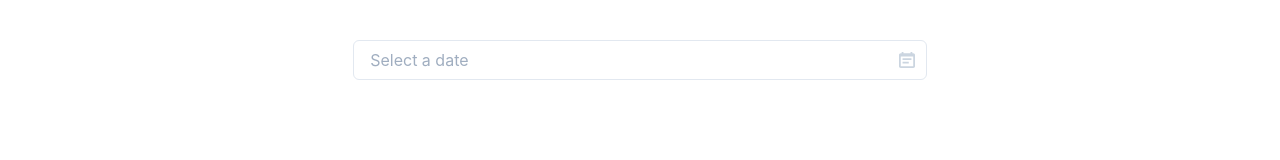
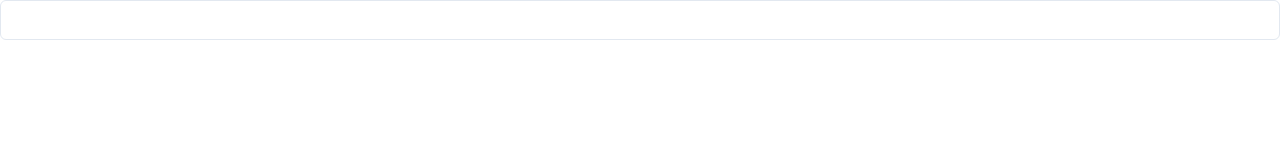
Before and after one commit to AntoineLamoureux-crypto/chakra-date-picker, a React (Create React App) app: page / in a window 1280 px wide. Shown: the top 160 px of the page. Built offline with nearby package versions, Linux system fonts and the light colour scheme.

Commit message:
Adding dropdown

```diff
--- a/src/App.js
+++ b/src/App.js
@@ -1,10 +1,25 @@
 import React, { useState } from "react";
+import _ from 'lodash'
 import DatePicker from "./DatePicker/DatePicker";
 import { SINGLE_SELECTION_MODE, MINDATE, MAXDATE } from './DatePicker/utils'
 import { LANG_EN, LANG_FR } from './DatePicker/utils'
+import Dropdown from './DropDown/Dropdown'
+
+const items = [
+  { label: 'H', value: 'hsj' },
+  { label: 'He', value: 'hsj2' },
+  { label: 'Hews', value: 'hrs' },
+  { label: 'Hewss', value: 'hrsmew' },
+  { label: 'HewMqWE', value: 'hrsm' },
+  { label: 'V', value: 'hrsmdsa' },
+  { label: 'M', value: 'hrsma1' },
+]
 
 function App() {
-    const [currentDate, setCurrentDate ] = useState()
+  const [currentDate, setCurrentDate] = useState()
+  const [options, setOtions] = useState(items);
+  const [currentText, setCurrentText] = useState('');
+
   const configs = {
     minDate: MINDATE,
     maxDate: MAXDATE,
@@ -12,9 +27,20 @@ function App() {
     lang: LANG_FR
   }
 
+  function onTextChange(text) {
+    const newOptions = _.filter(items, item => item.label.includes(text))
+    console.log(newOptions)
+    setOtions(newOptions)
+  }
+
+  function onChange(value) {
+    setCurrentText(value)
+  }
+
   return (
     <>
-      <DatePicker configs={configs} value={currentDate} onChange={setCurrentDate} />
+      {/*<DatePicker configs={configs} value={currentDate} onChange={setCurrentDate} />*/}
+      <Dropdown options={options} value={currentText} onChange={onChange} onTextChange={onTextChange} />
     </>
   );
 }
--- a/src/DatePicker/Calendar.jsx
+++ b/src/DatePicker/Calendar.jsx
@@ -15,10 +15,10 @@ function Calendar({ calendars, getBackProps, getForwardProps, getDateProps, lang
         {calendars.map(calendar => (
           <Stack key={`${calendar.month}${calendar.year}`} display={'inline-block'} width={'50%'} p={'0 10px 30px'} boxSizing={'border-box'} boxShadow={'lg'} borderRadius={'lg'} boxSize={'400px'} height={'container.xm'} textAlign={'center'} border={'transparent'}>
             <Box my={2}>
-                <Button mx={1} _hover={{bgColor: 'transparent'}} bgColor={'transparent'} {...getBackProps({calendars, offset: 12})}> {<FaAngleDoubleLeft />} </Button>
-                <Button mx={1} _hover={{bgColor: 'transparent'}} bgColor={'transparent'} {...getBackProps({ calendars })}> {<FaAngleLeft />} </Button>
-                <Button mx={1} _hover={{bgColor: 'transparent'}} bgColor={'transparent'} {...getForwardProps({ calendars })}> {<FaAngleRight />} </Button>
-                <Button mx={1} _hover={{bgColor: 'transparent'}} bgColor={'transparent'} {...getForwardProps({ calendars, offset: 12, })}> {<FaAngleDoubleRight />} </Button>
+                <Button mx={1} _hover={{bgColor: 'transparent'}} bgColor={'transparent'} {...getBackProps({calendars, offset: 12 })}> {<FaAngleDoubleLeft />} </Button>
+                <Button mx={1} _hover={{bgColor: 'transparent'}} bgColor={'transparent'} {...getBackProps({ calendars, offset: 1 })}> {<FaAngleLeft />} </Button>
+                <Button mx={1} _hover={{bgColor: 'transparent'}} bgColor={'transparent'} {...getForwardProps({ calendars, offset: 1 })}> {<FaAngleRight />} </Button>
+                <Button mx={1} _hover={{bgColor: 'transparent'}} bgColor={'transparent'} {...getForwardProps({ calendars, offset: 12 })}> {<FaAngleDoubleRight />} </Button>
                 <Box>
                     <Text fontSize={'large'} fontWeight={'medium'} fontStyle={'initial'}>{(lang === LANG_EN ?  monthNamesShortEN[calendar.month] : monthNamesShortFR[calendar.month])} {calendar.year}</Text>
                 </Box>
--- a/src/DatePicker/DatePicker.jsx
+++ b/src/DatePicker/DatePicker.jsx
@@ -5,11 +5,10 @@ import { CalendarIcon } from '@chakra-ui/icons'
 import SingleSelection from './SingleSelection'
 import { SINGLE_SELECTION_MODE } from './utils'
 
-function DatePicker({ configs, value, onChange, offset, setOffset}) {
+function DatePicker({ configs, value, onChange }) {
     const [isOpen, setIsOpen] = useState(false)
 
     return <>
-        <Container my={'10'}>
         <Popover isLazy isOpen={isOpen}>
             <InputGroup>
                 <Input type={'date-fn'} placeholder={value == null ? 'Select a date' : value} isReadOnly={true}/>
@@ -18,12 +17,11 @@ function DatePicker({ configs, value, onChange, offset, setOffset}) {
                 </PopoverTrigger>
                 <PopoverContent>
                     <PopoverBody >
-                            {configs.selectionMode === SINGLE_SELECTION_MODE ? <SingleSelection currentDate={value} setCurrentDate={onChange} setIsOpen={setIsOpen} configs={configs} initialOffset={offset} setOffset={setOffset} />: <> </> }
+                        {configs.selectionMode === SINGLE_SELECTION_MODE ? <SingleSelection currentDate={value} setCurrentDate={onChange} setIsOpen={setIsOpen} configs={configs} />: <> </> }
                     </PopoverBody>
                 </PopoverContent>
             </InputGroup>
         </Popover>
-        </Container>
     </>;
 }
 
--- a/src/DatePicker/SingleSelection.jsx
+++ b/src/DatePicker/SingleSelection.jsx
@@ -3,8 +3,7 @@ import { useDayzed } from 'dayzed';
 import Calendar from './Calendar'
 
 function SingleSelection({ currentDate, setCurrentDate, setIsOpen, configs}) {
-
-    const [nextOffset, setNextOffset] = useState(0)
+    const [offset, setOffset] = useState(0)
 
     function handleOnDateSelected({ date }) {
       setCurrentDate(date);
@@ -13,13 +12,14 @@ function SingleSelection({ currentDate, setCurrentDate, setIsOpen, configs}) {
     };
 
     function handleOnOffsetChanged({ offset }) {
-      setNextOffset(offset);
+      setOffset(offset);
+      console.log(offset)
     };
 
     const props = {
         selected: currentDate,
         onDateSelected: handleOnDateSelected,
-        offset: nextOffset,
+        offset: offset,
         onOffsetChanged: handleOnOffsetChanged,
         minDate: configs.minDate,
         maxDate: configs.maxDate,
--- /dev/null
+++ b/src/DropDown/Dropdown.jsx
@@ -0,0 +1,86 @@
+import { forwardRef, useState, useRef, useEffect } from 'react';
+import _ from 'lodash'
+import { Input, Box, Popover, PopoverTrigger, PopoverContent, Text } from '@chakra-ui/react';
+
+const Dropdown = forwardRef(({ name, options, value, onChange, onTextChange, ...props }, ref) => {
+  const isSearchActive = useRef(false);
+  const [text, setText] = useState('');
+  const [active, setActive] = useState(0);
+  const [isOpen, setIsOpen] = useState(false);
+
+  useEffect(async () => {
+    if (value) {
+      setText(_.find(options, { value }).label);
+    }
+  }, [value]);
+
+  // eslint-disable-next-line no-shadow
+  const handleChange = (value) => {
+    isSearchActive.current = false;
+    onChange(value);
+  };
+
+  // eslint-disable-next-line no-shadow
+  const handleTextChange = (text) => {
+    setText(text);
+    setActive(0)
+    onTextChange(text);
+    setIsOpen(options.length > 0 && isSearchActive.current)
+    isSearchActive.current = true;
+  };
+
+  const keyDownHandler = (event) => {
+    const isUpKeyCode = event.keyCode === 38 ;
+    const isDownKeyCode = event.keyCode === 40;
+    const isEnterKeyCode = event.keyCode === 13;
+    if (isUpKeyCode && active > 0) {
+      setActive(active - 1);
+    }
+    if (isDownKeyCode && active < options.length - 1) {
+      setActive(active + 1);
+    }
+    if (isEnterKeyCode) {
+      setText(options[active].label)
+      setIsOpen(false)
+      var element = document.getElementById('dropdownId');
+      element.blur();
+    }
+  };
+
+  return (
+    <Box w="full" {...props}>
+      <Popover isOpen={isOpen} autoFocus={false} matchWidth >
+        <PopoverTrigger>
+          <Input
+            ref={ref}
+            name={name}
+            type={'text'}
+            value={text}
+            autoComplete="off"
+            onChange={(e) => handleTextChange(e.target.value)}
+            onKeyDown={keyDownHandler}
+            isRequired={true}
+            id={"dropdownId"}
+          />
+        </PopoverTrigger>
+        <PopoverContent w="500px">
+        {options?.map((option, i) => (
+           <Option key={option.value} i={i} {...option} onChange={handleChange} />
+        ))}
+        </PopoverContent>
+      </Popover>
+    </Box>
+  );
+
+  function Option({ label, value, onChange, i }) {
+    return (
+      <Box onClick={() => onChange(value)} p={1} bgColor={active === i ? 'gray.100' : ''} fontWeight={active === i ? 'bold' : ''}>
+        <Text>{label}</Text>
+      </Box>
+    );
+  }
+});
+
+Dropdown.displayName = 'Dropdown';
+
+export default Dropdown;
```
Also changed, not shown: src/DatePicker/SaveDatePicker.jsx (added, +37 -0 lines). Lines whose indentation alone changed are shown as unchanged.
